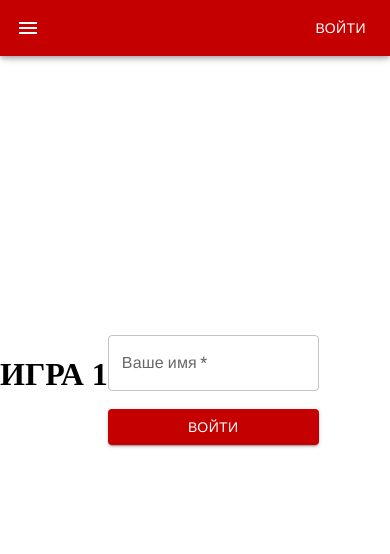
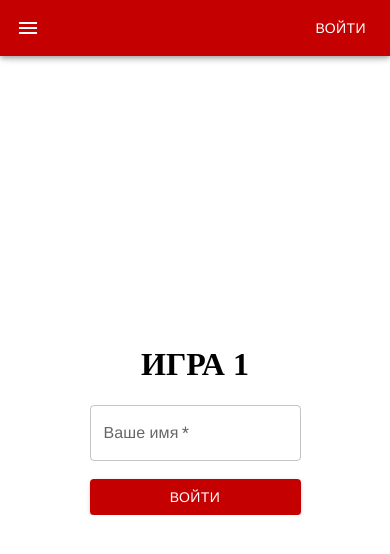
Before and after one commit to Ashot08/websocket-roulette-game, a React (Vite) app: page /game/1 in a window 390 px wide. Shown: the top 554 px of the page. Built offline with nearby package versions, Linux system fonts and the light colour scheme; a web font is replaced by a local one.

Commit message:
add questions

```diff
--- a/src/App.css
+++ b/src/App.css
@@ -8,6 +8,9 @@ main{
     height: 100%;
     min-height: calc(100vh - 64px);
 }
+.page_wrapper{
+    padding-top: 60px;
+}
 @media(max-width: 768px){
     main{
         max-width: 100%;
--- a/src/App.jsx
+++ b/src/App.jsx
@@ -47,8 +47,8 @@ function App() {
 
     function connect(){
 
-        //socket.current = new WebSocket("ws://80.90.189.247:3000/");
-        socket.current = new WebSocket("ws://localhost:3000/");
+        socket.current = new WebSocket("ws://80.90.189.247:3000/");
+        //socket.current = new WebSocket("ws://localhost:3000/");
 
         socket.current.onopen = function(e) {
             dispatch(showNotificationAction({
--- a/src/components/Game/Game.jsx
+++ b/src/components/Game/Game.jsx
@@ -64,7 +64,7 @@ function Game (props) {
 
                             ?
                             <>
-                                <aside className={'game_state'}>
+                                {(game.status === 'in_process') && <aside className={'game_state'}>
                                     <ul>
                                         <li><strong>Игрок:</strong> {player.name}</li>
                                         <li><strong>Игра:</strong> {game.id}</li>
@@ -93,12 +93,13 @@ function Game (props) {
                                             }
                                         </div>
                                     }
-                                </aside>
+                                </aside>}
 
                                 {(game.status === 'finished') && <BasicCard name={'Игра ' + game.id} id={'Завершена'} />}
                                 {(game.status === 'created')
                                     &&
-                                    <>
+                                    <div className={'game_desk game_desk_centered'}>
+                                        <div>
                                             <div>
                                                 {player && <BasicCard name={''} id={game.players[game.turn].name} />}
                                             </div>
@@ -122,7 +123,8 @@ function Game (props) {
                                                     </List>
                                                 }
                                             />
-                                    </>
+                                        </div>
+                                    </div>
                                 }
                                 {(game.status === 'in_process') &&
                                     <>
@@ -143,7 +145,8 @@ function Game (props) {
                             </>
 
                             :
-                            <>
+                            <div className={'game_desk game_desk_centered'}>
+                                <div>
                                     <>
                                         <h1>ИГРА {params.gameId}</h1>
                                         {player && <BasicCard name={player.name} id={'id: ' + player.id} />}
@@ -151,8 +154,9 @@ function Game (props) {
 
                                     {(!player)
                                         ?
-
+                                        <div >
                                             <Login />
+                                        </div>
 
                                         :
 
@@ -185,7 +189,8 @@ function Game (props) {
                                             </List>
 
                                         </div>}
-                            </>
+                                </div>
+                            </div>
                     }
 
                 </div>
--- a/src/components/Game/game.css
+++ b/src/components/Game/game.css
@@ -84,4 +84,7 @@
         overflow: hidden;
         justify-content: flex-end;
     }
+    .game_desk_centered{
+        justify-content: center;
+    }
 }
--- a/src/components/Quiz/quiz.css
+++ b/src/components/Quiz/quiz.css
@@ -15,9 +15,10 @@
         position: fixed !important;
         bottom: 118px;
         right: 24px;
-        z-index: 2;
+        z-index: 999;
+        top: inherit !important;
     }
     .button:active{
-        top: inherit;
+        top: inherit !important;
     }
 }
--- a/src/components/StartPage/StartPage.jsx
+++ b/src/components/StartPage/StartPage.jsx
@@ -35,7 +35,7 @@ function StartPage (props) {
 
             <main>
 
-                <div>
+                <div className={'page_wrapper'}>
 
                     {player && <BasicCard name={player.name} id={player.id} />}
 
```
Lines whose indentation alone changed are shown as unchanged.
